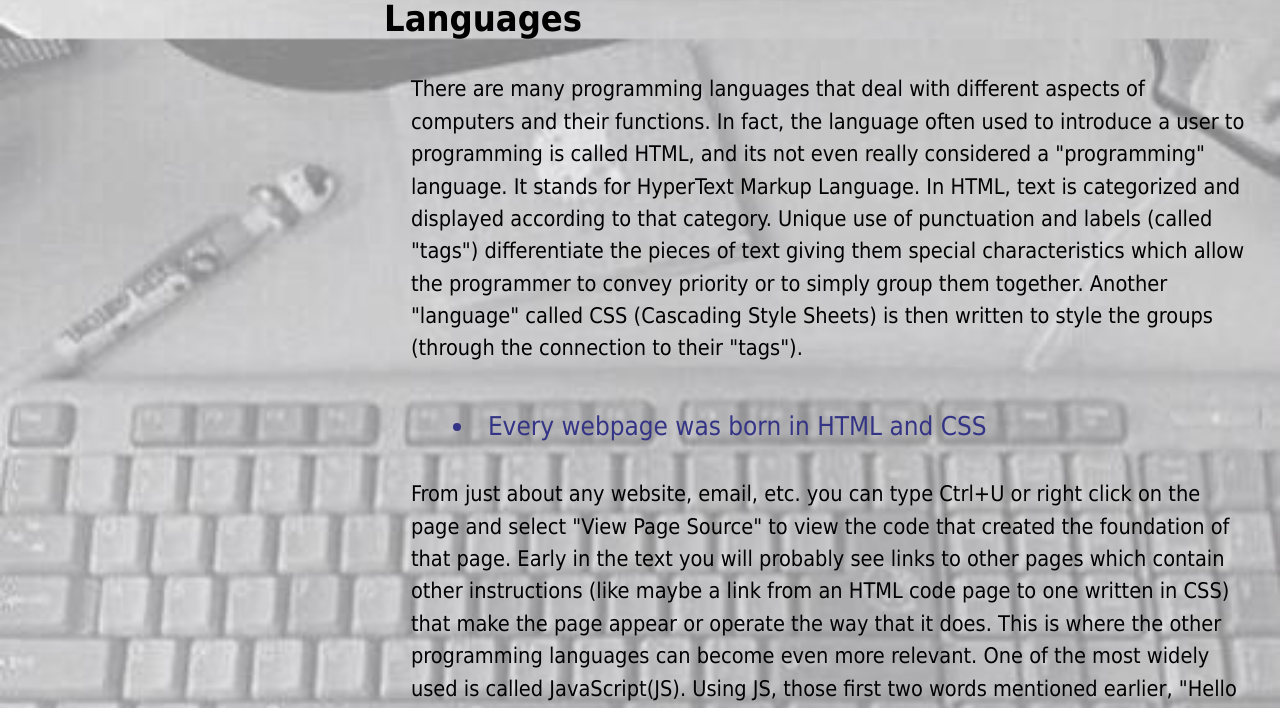
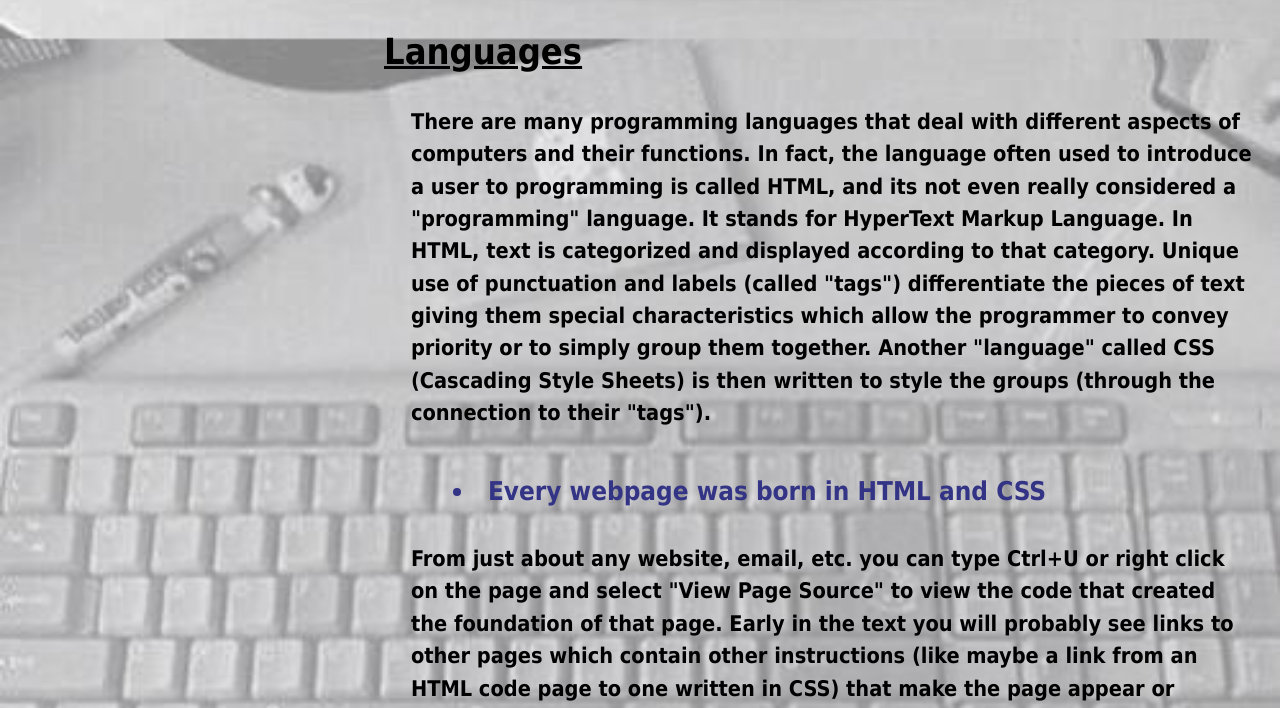
Before and after one commit to jwalk0007/CP-3-TechnicalDocumentationPage, a plain HTML site: page index.html in a window 1280 px wide. Shown: the part 800-1508 px from the top of the page. Drawn offline with Linux system fonts and the light colour scheme.

Commit message:
article font weight to bold header text decoration to underline nav header text decoration to none

```diff
--- a/styles.css
+++ b/styles.css
@@ -30,6 +30,7 @@ body {
 .nav-header {
   margin: 10% 0;
   text-align: center;
+  text-decoration: none;
   color: #f7f7f7;
   font-family:'Segoe UI', Tahoma, Geneva, Verdana, sans-serif;
   font-weight: 950;
@@ -75,12 +76,14 @@ header {
   font-size: 2em;
   font-weight: thin;
   text-align: left;
+  text-decoration: underline;
   margin: 0;
 }
 
 section article {
   margin: 3%;
   font-size: 1.2em;
+  font-weight: bold;
 }
 
 section li {
```
